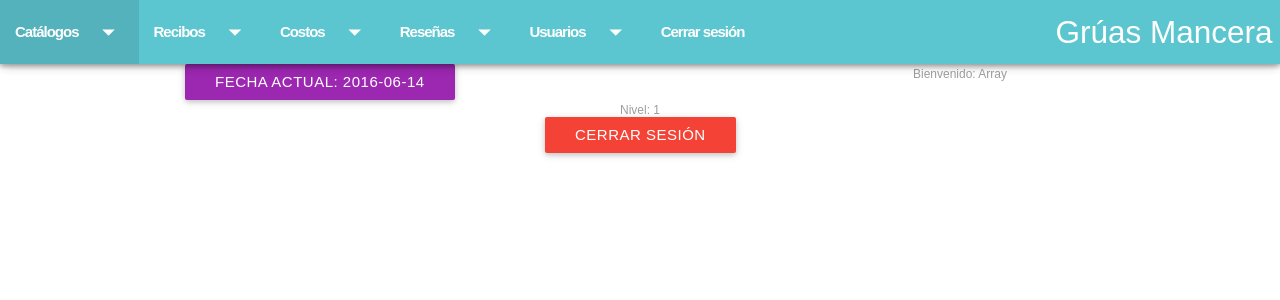
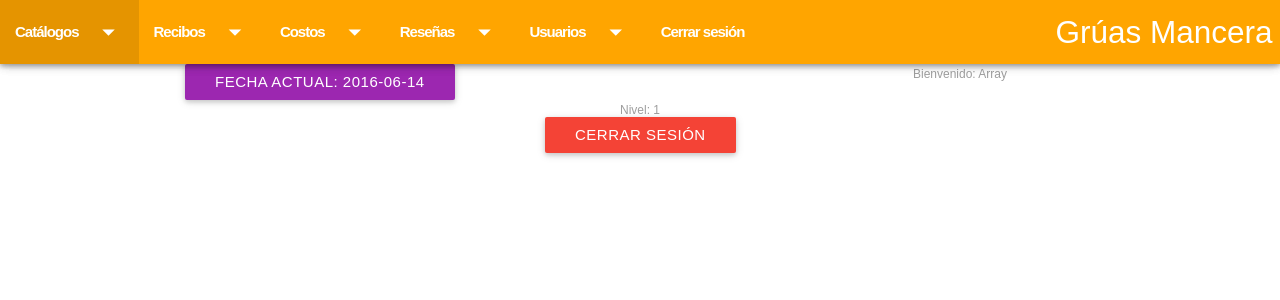
Before and after one commit to julyuz/Proyecto-Gruas-Unido---copia, a PHP site: page / in a window 1280 px wide. Shown: the top 300 px of the page. Run offline with PHP 8.4, Linux system fonts and the light colour scheme; a user stored in the database is signed in.

Commit message:
Cambiando el color a 'orange' del header, y estableciendo el tamaño maximo de 100px para las imagenes ( logos ) de la tabla de autoridades

```diff
--- a/css/main.css
+++ b/css/main.css
@@ -1,5 +1,6 @@
 .header{
-	background-color: #5CC6D0 !important;
+	/*background-color: #5CC6D0 !important;*/
+    background-color: orange;
 	text-align: center;
 	box-shadow: 0 2px 5px 0 rgba(0, 0, 0, 0.16), 0 2px 10px 0 rgba(0, 0, 0, 0.12);
     width: 100%;
@@ -103,3 +104,10 @@ border-radius: 100px;
 /* Estilos para que se vea el título en cada imagen del slider */
 .slider li { background-color: black; }
 .slider li img { opacity: .6; }
+
+/* Tamaño maximo de 100px para las imagenes ( logos ) de la tabla de autoridades */
+.responsive-img_1
+{
+    max-width: 60px;
+    height: auto;
+}
```
